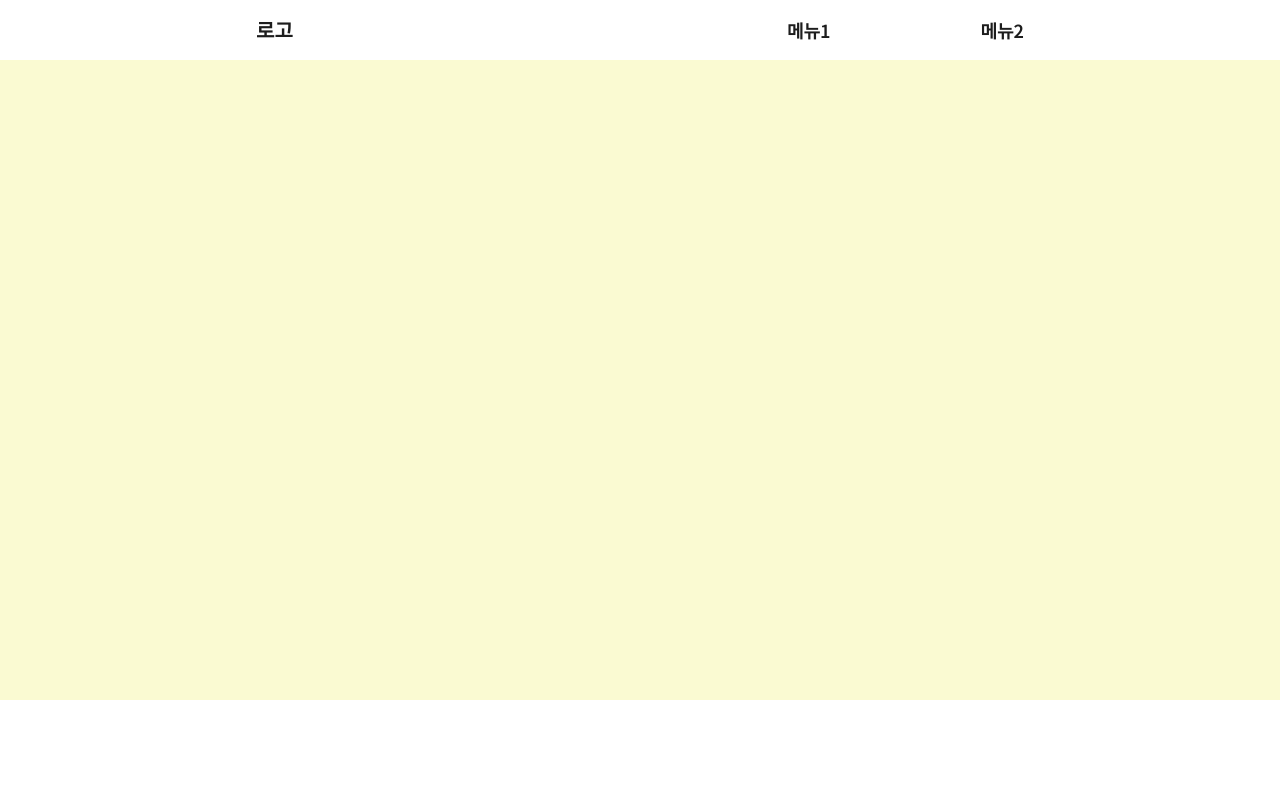
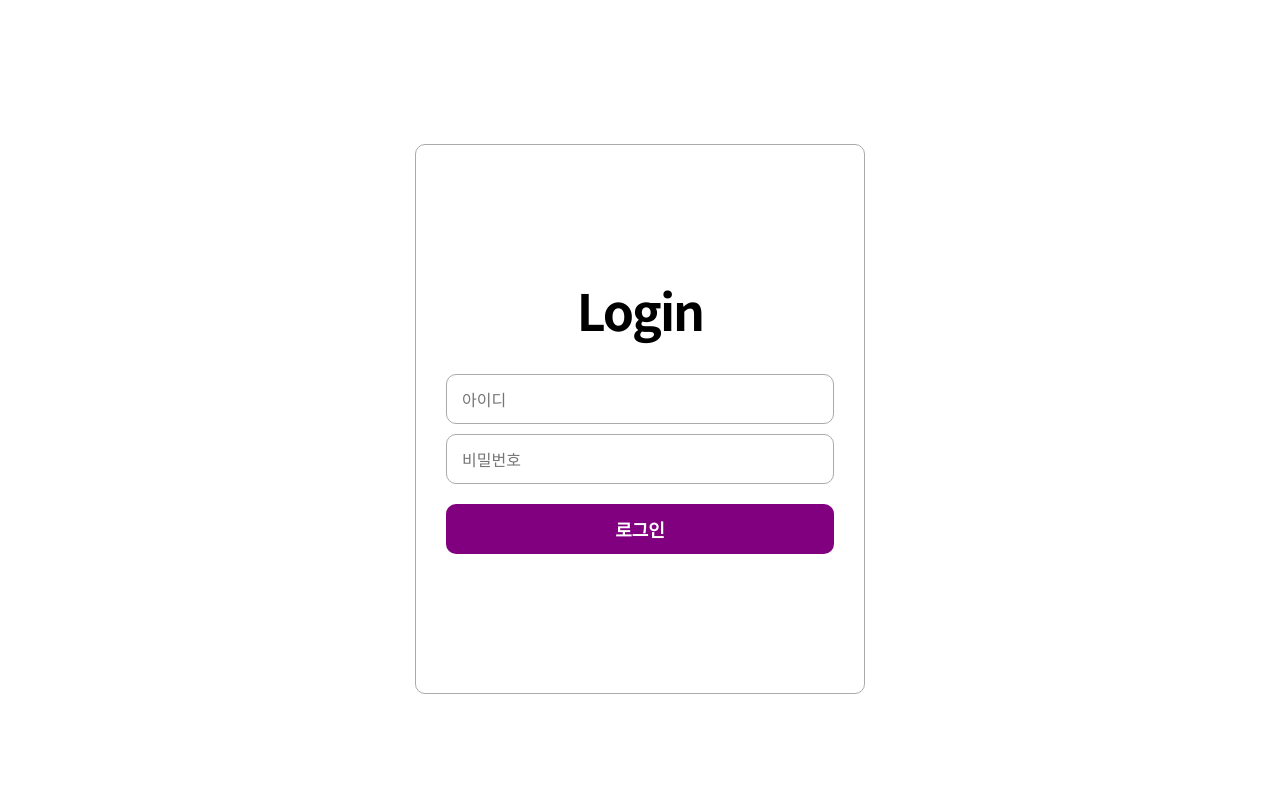
Before and after one commit to JJ46180/napoleon, a React (Create React App) app: page / in a window 1280 px wide. Shown: the top 800 px of the page. Built offline with nearby package versions, Linux system fonts and the light colour scheme.

Commit message:
login and password

```diff
--- a/package.json
+++ b/package.json
@@ -14,6 +14,7 @@
     "react": "^18.2.0",
     "react-dom": "^18.2.0",
     "react-helmet": "^6.1.0",
+    "react-hook-form": "^7.49.2",
     "react-router-dom": "^6.20.1",
     "react-scripts": "5.0.1",
     "styled-components": "^6.1.1",
--- a/src/App.js
+++ b/src/App.js
@@ -10,6 +10,7 @@ import { Ex07 } from "./components/ex1207/Ex07";
 import { Ex09 } from "./components/1211/Ex09";
 import { Ex11 } from "./components/1213/Ex11";
 import { Ex12 } from "./components/1213/Ex12";
+import { Ex14 } from "./ex1216/Ex14";
 
 const App = () => {
   return (
@@ -42,8 +43,10 @@ const App = () => {
       {/* 1211 */}
 
       {/* <Ex11></Ex11> */}
-      <Ex12 />
-      {/* 1213 */}
+      {/* <Ex12 /> */}
+      {/* 1213~15 */}
+
+      <Ex14 />
     </div>
   );
 };
--- a/src/components/1213/Ex12.js
+++ b/src/components/1213/Ex12.js
@@ -1,7 +1,6 @@
 import { BrowserRouter, Route, Routes } from "react-router-dom";
 import { Home } from "./pages2/Home";
-import { Sub001 } from "./pages2/Sub001";
-import { Sub002 } from "./pages2/Sub002";
+import { Sub } from "./pages2/Sub";
 import { PageNot } from "./pages2/PageNot";
 import { Header2 } from "./components2/Header2";
 
@@ -11,11 +10,11 @@ export const Ex12 = () => {
       <Header2 />
       <Routes>
         <Route path="/" element={<Home />} />
-        <Route path="/sub001" element={<Sub001 />} />
-        <Route path="/sub002" element={<Sub002 />} />
+        <Route path="/sub/:id" element={<Sub />} />
         <Route path="/*" element={<PageNot />} />
       </Routes>
     </BrowserRouter>
   );
 };
 // =>라우터 연결작업
+// 패스에 변수를 추가한다면?    :id =>이렇게 쓴다 id는 변수명
--- a/src/components/1213/components2/Header2.js
+++ b/src/components/1213/components2/Header2.js
@@ -28,10 +28,10 @@ export const Header2 = () => {
       </Logo>
       <Nav>
         <li>
-          <Link to={"/sub001"}>메뉴1</Link>
+          <Link to={"/sub/0"}>메뉴1</Link>
         </li>
         <li>
-          <Link to={"/sub002"}>메뉴2</Link>
+          <Link to={"/sub/1"}>메뉴2</Link>
         </li>
       </Nav>
     </SHeader>
--- /dev/null
+++ b/src/components/1213/pages2/API.js
@@ -0,0 +1,27 @@
+export const data = [
+  {
+    id: 0,
+    title: "sub page Title -01",
+    img: "https://blog.kakaocdn.net/dn/ybkSv/btssTthc0Kb/WC0BC5EKeVsdM5XlPLVB61/05-%EC%82%B0%EA%B3%BC%20%EB%85%B8%EC%9D%84-A-2023%EB%85%8410%EC%9B%94-%EB%8B%AC%EB%A0%A5%EB%B0%B0%EA%B2%BD%ED%99%94%EB%A9%B4.png?attach=1&knm=img.png",
+    desc: "서브페이지 내용1",
+  },
+  {
+    id: 1,
+    title: "sub page Title -02",
+    img: "https://blog.kakaocdn.net/dn/ybkSv/btssTthc0Kb/WC0BC5EKeVsdM5XlPLVB61/05-%EC%82%B0%EA%B3%BC%20%EB%85%B8%EC%9D%84-A-2023%EB%85%8410%EC%9B%94-%EB%8B%AC%EB%A0%A5%EB%B0%B0%EA%B2%BD%ED%99%94%EB%A9%B4.png?attach=1&knm=img.png",
+    desc: "서브페이지 내용2",
+  },
+  {
+    id: 2,
+    title: "sub page Title -03",
+    img: "https://blog.kakaocdn.net/dn/ybkSv/btssTthc0Kb/WC0BC5EKeVsdM5XlPLVB61/05-%EC%82%B0%EA%B3%BC%20%EB%85%B8%EC%9D%84-A-2023%EB%85%8410%EC%9B%94-%EB%8B%AC%EB%A0%A5%EB%B0%B0%EA%B2%BD%ED%99%94%EB%A9%B4.png?attach=1&knm=img.png",
+    desc: "서브페이지 내용3",
+  },
+  {
+    id: 3,
+    title: "sub page Title -04",
+    img: "https://blog.kakaocdn.net/dn/ybkSv/btssTthc0Kb/WC0BC5EKeVsdM5XlPLVB61/05-%EC%82%B0%EA%B3%BC%20%EB%85%B8%EC%9D%84-A-2023%EB%85%8410%EC%9B%94-%EB%8B%AC%EB%A0%A5%EB%B0%B0%EA%B2%BD%ED%99%94%EB%A9%B4.png?attach=1&knm=img.png",
+    desc: "서브페이지 내용4",
+  },
+];
+//페이지에 필요한 값을 정리해둠!
--- a/src/components/1213/pages2/Home.js
+++ b/src/components/1213/pages2/Home.js
@@ -1,5 +1,6 @@
 import { Link } from "react-router-dom";
 import styled from "styled-components";
+import { data } from "./API";
 
 const Banner = styled.section`
   height: 80vh;
@@ -14,7 +15,7 @@ const Section = styled.section`
 const Con = styled.div`
   width: 45%;
   height: 600px;
-  background-color: lightblue;
+  background: url(${(props) => props.$url});
   box-shadow: 20px 20px 25px rgba(0, 0, 0, 0.3);
   transition: 0.3s;
   &:hover {
@@ -33,11 +34,11 @@ export const Home = () => {
     <div>
       <Banner></Banner>
       <Section>
-        <Con>
-          <Link to={"/sub001"}></Link>
+        <Con $url={data[0].img}>
+          <Link to={"/sub/0"}></Link>
         </Con>
-        <Con>
-          <Link to={"/sub002"}></Link>
+        <Con $url={data[1].img}>
+          <Link to={"/sub/1"}></Link>
         </Con>
       </Section>
     </div>
--- /dev/null
+++ b/src/components/1213/pages2/Sub.js
@@ -0,0 +1,58 @@
+import { useParams } from "react-router-dom";
+import styled from "styled-components";
+import { data } from "./API";
+// console.log(id);
+
+const Section = styled.section`
+  padding: 150px 20%;
+  display: flex;
+  justify-content: space-between;
+`;
+const Bg = styled.div`
+  width: 48%;
+  height: 600px;
+  background-image: url(${(props) => props.$url});
+`;
+const Title = styled.div`
+  width: 48%;
+  padding-top: 50px;
+  h3 {
+    font-size: 50px;
+    font-weight: 700;
+    margin-bottom: 20px;
+  }
+  p {
+    color: #808080;
+    font-size: 18px;
+  }
+`;
+
+export const Sub = () => {
+  // const params = useParams();
+  // console.log(params.id);
+  // use는 hooks
+  // url의 변수값을 얻어오는 아이가 useParams
+  // 콘솔창을 보면{id:3}으로 반환 id가 변수명이다! 객체로반환
+  // 접근 연산자 . 을 사용하면 숫자만 고스란히 가져올수있음
+  // 객채비구조화 할당으로 입력하면? ex1205일자에 복습함
+  const { id } = useParams();
+  console.log(id);
+  //=>http://localhost:3000/sub/0라면0을 가져온다
+  console.log(data[id].title);
+  // =>data의 0번째의 타이틀을가져와달라고 콘솔창에 출력
+  return (
+    <Section>
+      <Bg $url={data[id].img} />
+      <Title>
+        <h3>{data[id].title}</h3>
+        <p>{data[id].desc}</p>
+      </Title>
+    </Section>
+  );
+};
+
+//리퀘스트 : 요청
+//리스폰 : 응답
+//=>프론트에서 요청하고 백에서 응답한다
+
+//이미지의 경우엔 프록스를 통해서 연결한다!!! 45라인
--- a/src/components/1213/pages2/Sub001.js
+++ /dev/null
@@ -1,3 +0,0 @@
-export const Sub001 = () => {
-  return <div>서브1</div>;
-};
--- a/src/components/1213/pages2/Sub002.js
+++ /dev/null
@@ -1,3 +0,0 @@
-export const Sub002 = () => {
-  return <div>서브2</div>;
-};
--- /dev/null
+++ b/src/ex1216/Ex14.js
@@ -0,0 +1,9 @@
+import { Login } from "./pages/Login";
+
+export const Ex14 = () => {
+  return (
+    <div>
+      <Login />
+    </div>
+  );
+};
--- /dev/null
+++ b/src/ex1216/components/ErrorMessage.js
@@ -0,0 +1,9 @@
+import styled from "styled-components";
+
+const Message = styled.span`
+  color: coral;
+  font-weight: 700;
+`;
+export const ErrorMessage = ({ message }) => {
+  return <Message>{message}</Message>;
+};
--- /dev/null
+++ b/src/ex1216/pages/Login.js
@@ -0,0 +1,131 @@
+import { useForm } from "react-hook-form";
+import styled from "styled-components";
+import { ErrorMessage } from "../components/ErrorMessage";
+
+const Wrap = styled.div`
+  height: 100vh;
+  display: flex;
+  justify-content: center;
+`;
+const Form = styled.form`
+  max-width: 450px;
+  width: 100%;
+  height: 550px;
+  border: 1px solid #ababab;
+  margin-top: 18vh;
+  border-radius: 10px;
+  display: flex;
+  justify-content: center;
+  align-items: center;
+  flex-direction: column;
+  padding: 30px;
+`;
+const Title = styled.h3`
+  font-size: 50px;
+  font-weight: 700;
+  margin-bottom: 30px;
+  letter-spacing: -2px;
+`;
+const Input = styled.input`
+  all: unset;
+  box-sizing: border-box;
+  width: 100%;
+  height: 50px;
+  border: 1px solid #ababab;
+  border-radius: 10px;
+  padding: 0 15px;
+  margin-top: 10px;
+`;
+const Button = styled.button`
+  all: unset;
+  width: 100%;
+  height: 50px;
+  background-color: purple;
+  text-align: center;
+  margin-top: 20px;
+  border-radius: 10px;
+  font-size: 18px;
+  font-weight: 600;
+  color: white;
+`;
+
+export const Login = () => {
+  const {
+    register,
+    handleSubmit,
+    formState: { errors },
+  } = useForm();
+  // console.log(errors.username.message);
+  console.log(errors?.username?.message);
+  // =>옵셔널체이닝
+  // =>에러가 있다면?그리고 유저네임이 있다면? 그리고 메세지가 있다면?
+  //optional chaining 연산자 (?.) 는 체인의 각 참조가 유효한지 명시적으로 검증하지 않고, 연결된 객체 체인 내에 깊숙이 위치한 속성 값을 읽을 수 있다.
+  //이게 싫다면 조건문을 사용할 것...
+  const loginHandler = (data) => {
+    // console.log(data);
+    // =>콘솔창에 객체형태로 입력한 내용이출력된다
+    // =>이벤트 함수 매개변수의 첫번째 자리는 유저가 입력한 내용을 객채형태로 반환함
+    //formState: { errors },=>유효성 검사를 할 때 쓴다
+  };
+  return (
+    <Wrap>
+      <Form onSubmit={handleSubmit(loginHandler)}>
+        <Title>Login</Title>
+
+        <Input
+          {...register("username", {
+            // required: true,
+            required: "아이디는 필수입니다",
+          })}
+          type="text"
+          placeholder="아이디"
+        ></Input>
+        <ErrorMessage message={errors?.username?.message} />
+        {/* <span>{errors?.username?.message}</span> */}
+        <Input
+          {...register("password", {
+            // required: true,
+            required: "비밀번호는 필수입니다",
+          })}
+          type="password"
+          placeholder="비밀번호"
+        ></Input>
+        <ErrorMessage message={errors?.password?.message} />
+        <Button>로그인</Button>
+      </Form>
+    </Wrap>
+  );
+};
+
+//======12_09_리액트복습====
+
+// *useState()
+// =>react hook 종류중 하나로
+// 변수를 정의 하고 값을 변경할때 사용
+// =>배열 비구조화 할당을 이용하며 첫번째 값은 변수
+// 두번째 값은 변수를 변경할 수 있는 함수로 정의
+// 단, set이라는 이름을 붙여줘야 됨
+// ex)
+// const [변수명, set변수명] =useState(변수값);
+
+// const errors = {
+//   username: {
+//     type: "re",
+//     message: "아이디는 필수입니다",
+//   },
+// };
+// errors.username.message
+// =>메세지만 그대로 빼올려면 이렇게입력 한다
+
+// const arr = [
+//   {
+//     a: 1,
+//     b: 2,
+//     c: {
+//       d: "stop",
+//       e: "hate",
+//     },
+//   },
+// ];
+// arr[0].c.d
+// =>stop을 가져올려면 이렇게 입력
```
Also changed, not shown: 1 other file (tests, documents, lock files or other folders).
